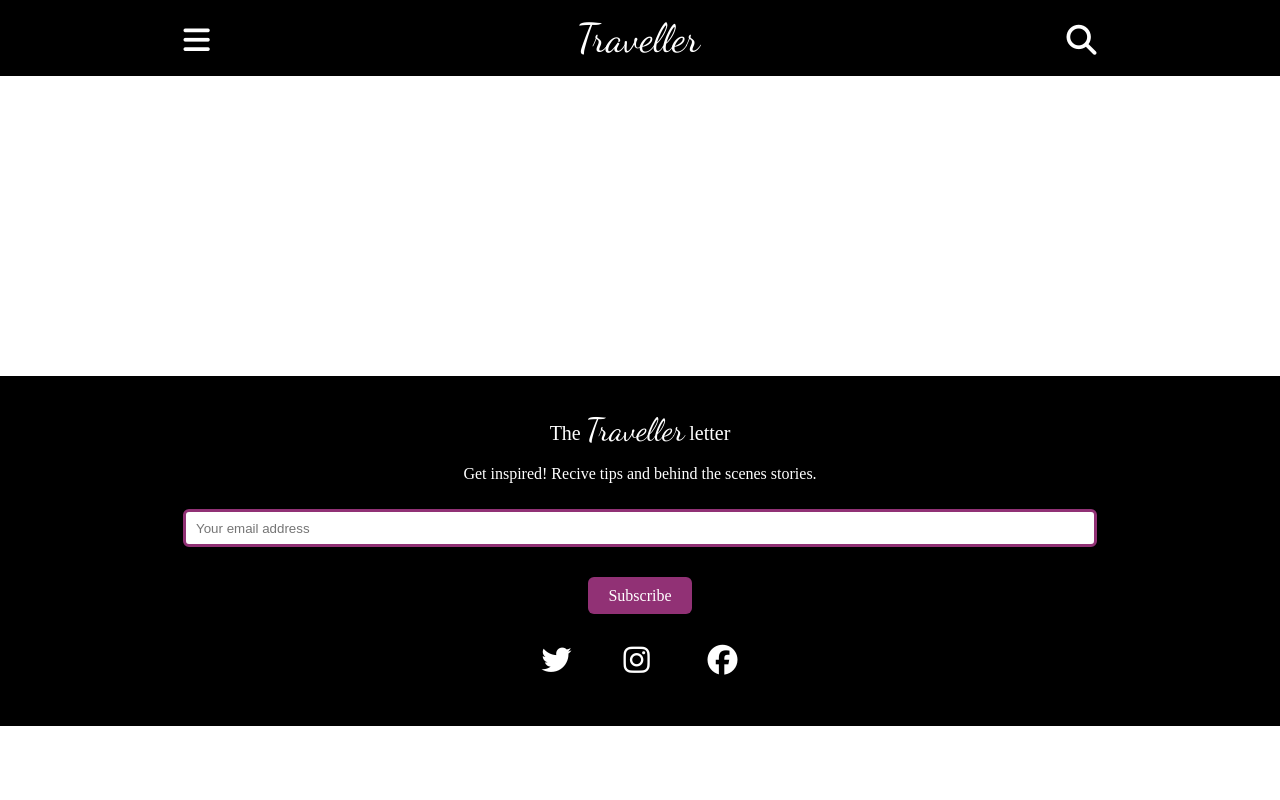
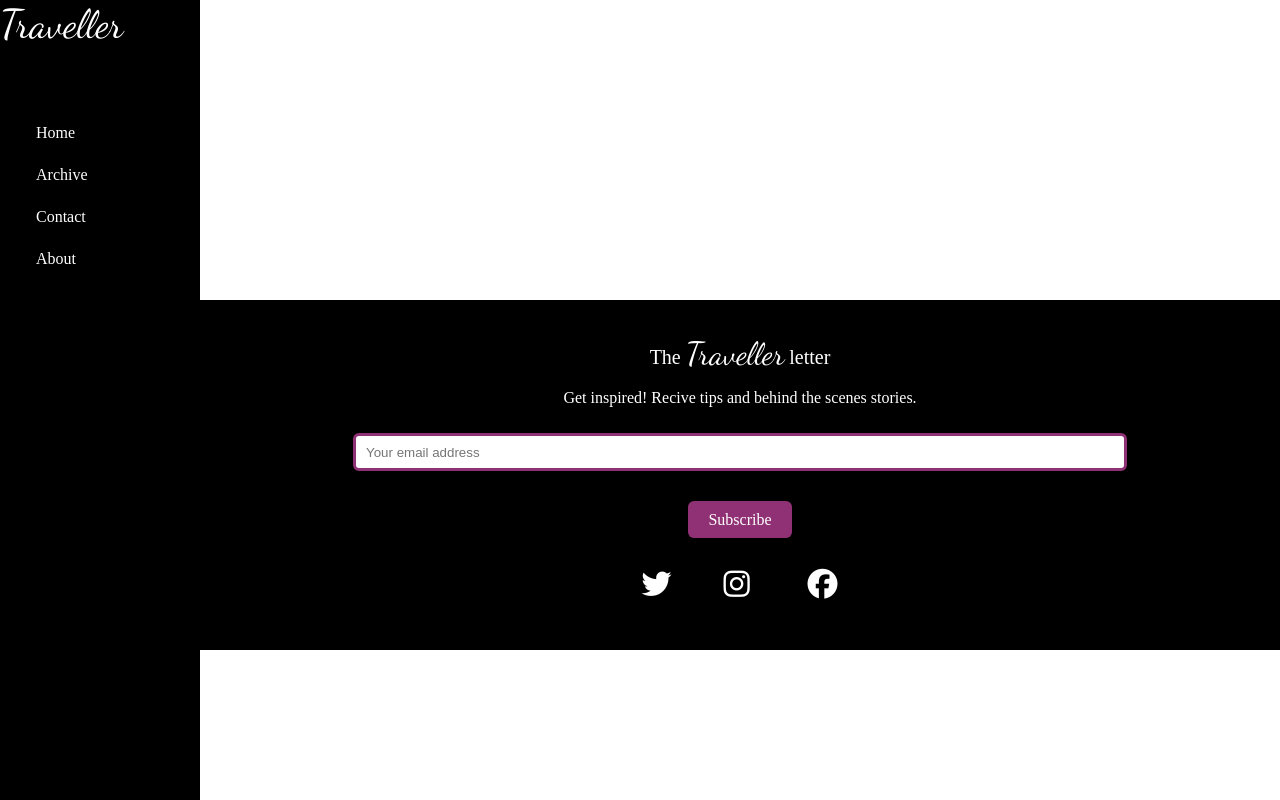
Before and after one commit to Noroff-FED-Campus-Assignments/fed1-exam-AndreaLindaas, a plain HTML site: page index.html in a window 1280 px wide. Drawn offline with Linux system fonts and the light colour scheme.

Commit message:
added media query 768

```diff
--- a/css/general.css
+++ b/css/general.css
@@ -46,17 +46,20 @@ input {
   padding-left: 10px;
   border: 3px solid var(--darkpurple);
 }
+input:focus {
+  outline-color: var(--darkpurple);
+}
 div.search-bar {
   display: none;
 }
 
 ul.menu-choices.show {
   display: block;
-  padding: 20px;
 }
 ul.menu-choices {
   display: none;
   list-style-type: none;
+  padding: 20px;
 }
 nav ul li {
   padding: 12px 16px;
@@ -107,8 +110,8 @@ footer .traveller {
   color: var(--white);
   font-size: 30px;
 }
-.icons-footer i:hover {
-  color: var(--darkpurple);
+.hover:hover {
+  color: var(--purple);
 }
 
 .button-container {
@@ -126,3 +129,27 @@ footer .traveller {
 .buttons:hover {
   background-color: var(--purple);
 }
+@media screen and (min-width: 768px) {
+  header {
+    position: fixed;
+    height: 100%;
+    width: 200px;
+  }
+  ul.menu-choices {
+    display: block;
+  }
+  .menu-button,
+  .search-icon {
+    display: none;
+  }
+  .header-content {
+    display: block;
+    text-align: left;
+  }
+  main {
+    margin-left: 200px;
+  }
+  footer {
+    margin-left: 200px;
+  }
+}
--- a/index.html
+++ b/index.html
@@ -21,10 +21,10 @@
   <body>
     <header>
       <div class="header-content">
-        <span class="menu-button"><i class="fa-solid fa-bars"></i></span>
+        <span class="menu-button"><i class="fa-solid fa-bars hover"></i></span>
         <span class="logo">Traveller</span>
         <span class="search-icon">
-          <i class="fa-solid fa-magnifying-glass"></i
+          <i class="fa-solid fa-magnifying-glass hover"></i
         ></span>
       </div>
       <div class="search-bar">
@@ -56,9 +56,9 @@
         <a href="#" class="buttons">Subscribe</a>
       </div>
       <div class="icons-footer">
-        <i class="fa-brands fa-twitter"></i>
-        <i class="fa-brands fa-instagram"></i>
-        <i class="fa-brands fa-facebook"></i>
+        <i class="fa-brands fa-twitter hover"></i>
+        <i class="fa-brands fa-instagram hover"></i>
+        <i class="fa-brands fa-facebook hover"></i>
       </div>
     </footer>
     <script src="js/index.js"></script>
```
